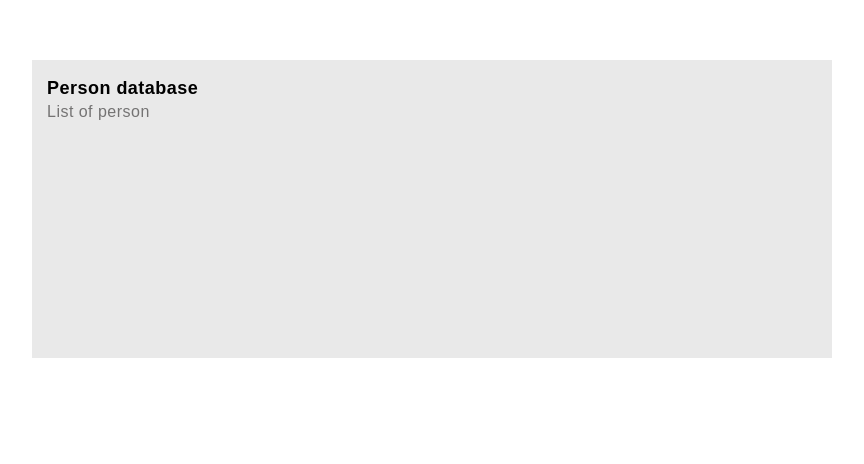
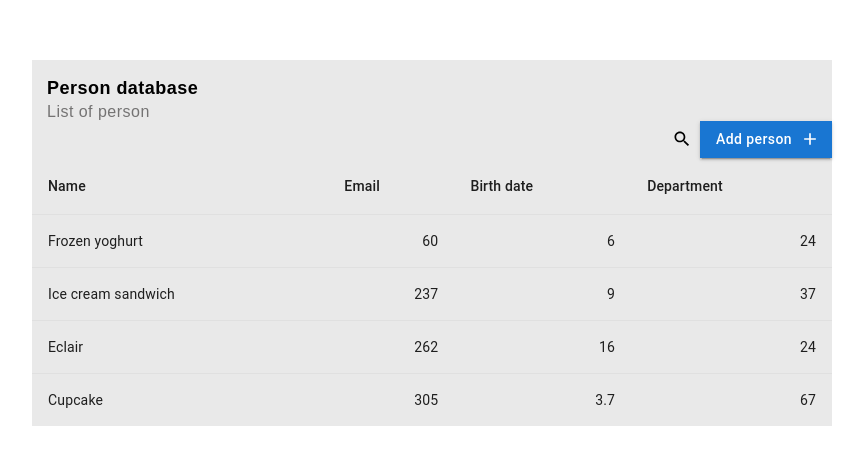
Before and after one commit to TheMainOne/test-work, a React (Create React App) app: page / in a window 1280 px wide. Shown: the part 180-644 px from the top of the page, without its empty margins (208-1072 px from the left). Built offline with nearby package versions, Linux system fonts and the light colour scheme; data requests are answered from the project's data file.

Commit message:
added markup

```diff
--- a/db.json
+++ b/db.json
@@ -1,9 +1,25 @@
 {
-  "posts": [
+  "persons": [
     {
       "id": 1,
-      "title": "json-server",
-      "author": "typicode"
+      "name": "Lola Atkinson",
+      "email": "ola_atkinson@sloganaut.travel",
+      "department": "A1",
+      "BirthDate": "1988-12-13"
+    },
+    {
+      "id": 2,
+      "name": "Sharp Savage",
+      "email": "adasda@mail.com",
+      "department": "A1",
+      "BirthDate": "1988-07-20"
+    },
+    {
+      "id": 3,
+      "name": "Candis Harris",
+      "email": "wre4345@mail.com",
+      "department": "B2",
+      "BirthDate": "1990-10-30"
     }
   ],
   "comments": [
--- a/package.json
+++ b/package.json
@@ -4,6 +4,10 @@
   "private": true,
   "homepage": "https://github.com/TheMainOne/test-work",
   "dependencies": {
+    "@emotion/react": "^11.9.0",
+    "@emotion/styled": "^11.8.1",
+    "@mui/icons-material": "^5.6.2",
+    "@mui/material": "^5.6.3",
     "axios": "^0.26.1",
     "gh-pages": "^3.2.3",
     "prop-types": "^15.8.1",
@@ -14,7 +18,7 @@
     "react-router-dom": "^6.2.2",
     "react-scripts": "5.0.0",
     "redux": "^4.1.2",
-    "styled-components": "^5.3.3",
+    "styled-components": "^5.3.5",
     "web-vitals": "^2.1.3"
   },
   "scripts": {
--- /dev/null
+++ b/src/components/AddButton/AddButton.jsx
@@ -0,0 +1,24 @@
+import * as React from "react";
+import Button from "@mui/material/Button";
+import SearchIcon from "@mui/icons-material/Search";
+import AddIcon from "@mui/icons-material/Add";
+import { AddButtonWrapper } from "./AddButton.styled";
+
+export const AddButton = () => {
+  return (
+    <AddButtonWrapper>
+      <SearchIcon fontSize="small" sx={{ marginRight: 1 }} />
+      <Button
+        variant="contained"
+        sx={{
+          borderRadius: 0,
+          textTransform: "inherit",
+        }}
+        endIcon={<AddIcon fontSize="small" />}
+        onClick={() => alert("clicked")}
+      >
+        Add person
+      </Button>
+    </AddButtonWrapper>
+  );
+};
--- /dev/null
+++ b/src/components/AddButton/AddButton.styled.jsx
@@ -0,0 +1,7 @@
+import styled from "styled-components";
+
+export const AddButtonWrapper = styled.div`
+  display: flex;
+  justify-content: end;
+  align-items: center;
+`;
--- a/src/components/MainField/MainField.jsx
+++ b/src/components/MainField/MainField.jsx
@@ -1,10 +1,12 @@
 import { Field } from "./MainField.styled";
 import { MainFieldTitle } from "components/MainFieldTitle/MainFieldTitle";
+import PersonList from "components/PersonsList/PersonsList";
 
 const MainField = () => {
   return (
     <Field>
       <MainFieldTitle />
+      <PersonList />
     </Field>
   );
 };
--- /dev/null
+++ b/src/components/PersonsList/PersonList.styled.jsx
@@ -0,0 +1,5 @@
+import styled from "styled-components";
+
+export const TableHead = styled.table`
+  width: 100%;
+`;
--- /dev/null
+++ b/src/components/PersonsList/PersonsList.jsx
@@ -0,0 +1,86 @@
+import * as React from "react";
+import Table from "@mui/material/Table";
+import TableBody from "@mui/material/TableBody";
+import TableCell from "@mui/material/TableCell";
+import TableContainer from "@mui/material/TableContainer";
+import TableHead from "@mui/material/TableHead";
+import TableRow from "@mui/material/TableRow";
+import { AddButton } from "components/AddButton/AddButton";
+import { fetchAllPersons } from "services/fetchPersons";
+
+fetchAllPersons().then((data) => console.log(data));
+
+function createData(name, calories, fat, carbs) {
+  return { name, calories, fat, carbs };
+}
+
+const rows = [
+  createData("Frozen yoghurt", 60, 6.0, 24, 4.0),
+  createData("Ice cream sandwich", 237, 9.0, 37, 4.3),
+  createData("Eclair", 262, 16.0, 24, 6.0),
+  createData("Cupcake", 305, 3.7, 67, 4.3),
+];
+
+export default function PersonList() {
+  return (
+    <>
+      <AddButton />
+      <TableContainer>
+        <Table>
+          <TableHead>
+            <TableRow>
+              <TableCell>Name</TableCell>
+              <TableCell>Email</TableCell>
+              <TableCell>Birth date</TableCell>
+              <TableCell>Department</TableCell>
+            </TableRow>
+          </TableHead>
+          <TableBody>
+            {rows.map((row) => (
+              <TableRow
+                key={row.name}
+                sx={{ "&:last-child td, &:last-child th": { border: 0 } }}
+              >
+                <TableCell component="th" scope="row">
+                  {row.name}
+                </TableCell>
+                <TableCell align="right">{row.calories}</TableCell>
+                <TableCell align="right">{row.fat}</TableCell>
+                <TableCell align="right">{row.carbs}</TableCell>
+              </TableRow>
+            ))}
+          </TableBody>
+        </Table>
+      </TableContainer>
+    </>
+  );
+}
+
+// import { AddButton } from "components/AddButton/AddButton";
+// import { TableHead } from "./PersonList.styled";
+
+// export const PersonsList = () => {
+//   return (
+//     <>
+//       <AddButton />
+//       <TableHead>
+//         <thead>
+//           <tr>
+//             <th>Name</th>
+//             <th>Email</th>
+//             <th>Birth date</th>
+//             <th>Department</th>
+//           </tr>
+//         </thead>
+//         <tbody>
+//           <tr>
+//             <td>Lola Atkinson</td>
+//             <td>Ola.atkinson@mail.com</td>
+//             <td>1988-12-13</td>
+//             <td>A1</td>
+//           </tr>
+//         </tbody>
+//       </TableHead>
+//     </>
+//   );
+// };
--- /dev/null
+++ b/src/services/fetchPersons.js
@@ -0,0 +1,13 @@
+import axios from "axios";
+
+axios.defaults.baseURL = "http://localhost:3000/";
+
+async function fetchPersons(url = "") {
+  const response = await axios.get(url);
+  const data = response.data;
+  return data;
+}
+
+export function fetchAllPersons() {
+  return fetchPersons(`persons`);
+}
```
Also changed, not shown: 8 other files (tests, documents, lock files or other folders).
